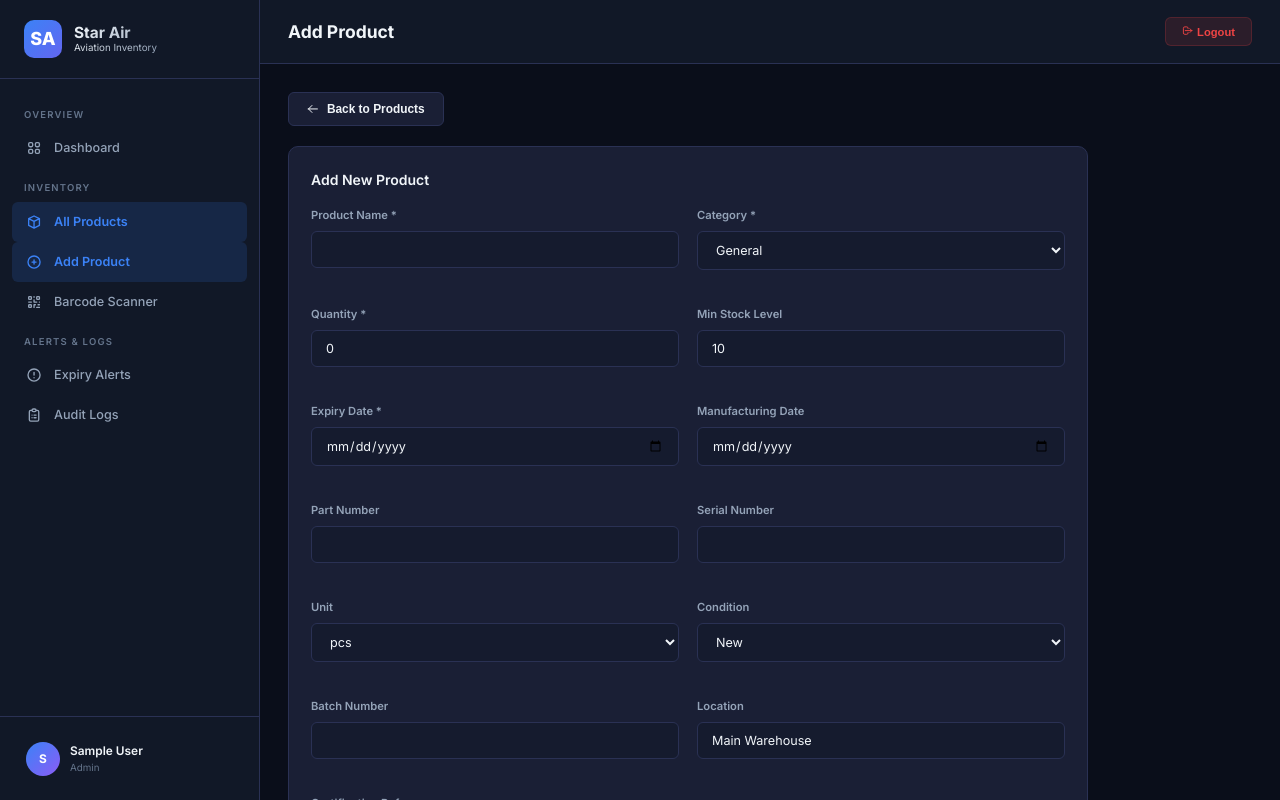
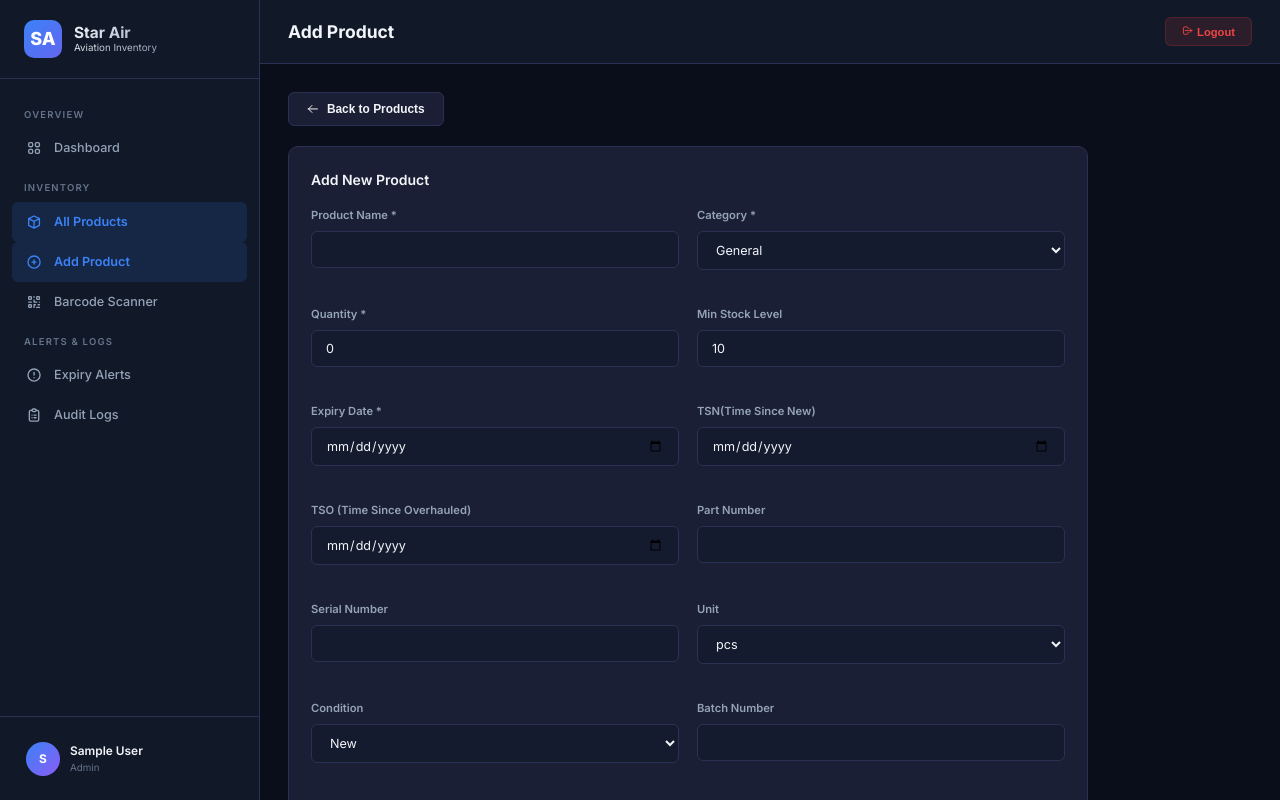
Before and after one commit to AnasMujeeb/star-aviation-frontend, a React (Vite) app: page /products/new in a window 1280 px wide. Shown: the top 800 px of the page. Built offline with nearby package versions, Linux system fonts and the light colour scheme; sample sign-in values are in the browser's storage.

Commit message:
Enhance AddEditProductPage with TSO date support
Added TSO date handling and updated form structure.

```diff
--- a/src/pages/AddEditProductPage.jsx
+++ b/src/pages/AddEditProductPage.jsx
@@ -8,10 +8,21 @@ const conditions = ['New','Overhauled','Serviceable','Unserviceable','Repaired']
 const units = ['pcs','kg','liters','meters','sets','pairs','rolls'];
 
 const emptyForm = {
-  name: '', category: 'General', quantity: 0, minStockLevel: 10,
-  unit: 'pcs', expiryDate: '', manufacturingDate: '', batchNumber: '',
-  partNumber: '', serialNumber: '', condition: 'New',
-  location: 'Main Warehouse', certificationRef: '', notes: '',
+  name: '',
+  category: 'General',
+  quantity: 0,
+  minStockLevel: 10,
+  unit: 'pcs',
+  expiryDate: '',
+  manufacturingDate: '',
+  tsoDate: '',
+  batchNumber: '',
+  partNumber: '',
+  serialNumber: '',
+  condition: 'New',
+  location: 'Main Warehouse',
+  certificationRef: '',
+  notes: '',
   supplier: { name: '', contact: '', email: '' },
 };
 
@@ -38,6 +49,7 @@ const AddEditProductPage = () => {
             unit: p.unit || 'pcs',
             expiryDate: p.expiryDate ? p.expiryDate.split('T')[0] : '',
             manufacturingDate: p.manufacturingDate ? p.manufacturingDate.split('T')[0] : '',
+            tsoDate: p.tsoDate ? p.tsoDate.split('T')[0] : '', // ✅ FIXED: Ab load hote waqt TSO Date yahan map hogi
             batchNumber: p.batchNumber || '',
             partNumber: p.partNumber || '',
             serialNumber: p.serialNumber || '',
@@ -79,6 +91,14 @@ const AddEditProductPage = () => {
         quantity: parseInt(form.quantity),
         minStockLevel: parseInt(form.minStockLevel),
       };
+
+      // ✅ FIXED: Agar date select nahi ki toh backend par empty string bhejney ke bajaye delete kar do
+      if (payload.tsoDate === '') {
+        delete payload.tsoDate;
+      }
+      if (payload.manufacturingDate === '') {
+        delete payload.manufacturingDate;
+      }
 
       if (isEdit) {
         await updateProductAPI(id, payload);
@@ -139,8 +159,18 @@ const AddEditProductPage = () => {
               <input className="form-input" type="date" name="expiryDate" value={form.expiryDate} onChange={handleChange} required />
             </div>
             <div className="form-group">
-              <label className="form-label">Manufacturing Date</label>
+              <label className="form-label">TSN(Time Since New)</label>
               <input className="form-input" type="date" name="manufacturingDate" value={form.manufacturingDate} onChange={handleChange} />
+            </div>
+            <div className="form-group">
+              <label className="form-label">TSO (Time Since Overhauled)</label>
+              <input
+                className="form-input"
+                type="date"
+                name="tsoDate"
+                value={form.tsoDate || ''}
+                onChange={handleChange}
+              />
             </div>
             <div className="form-group">
               <label className="form-label">Part Number</label>
```
